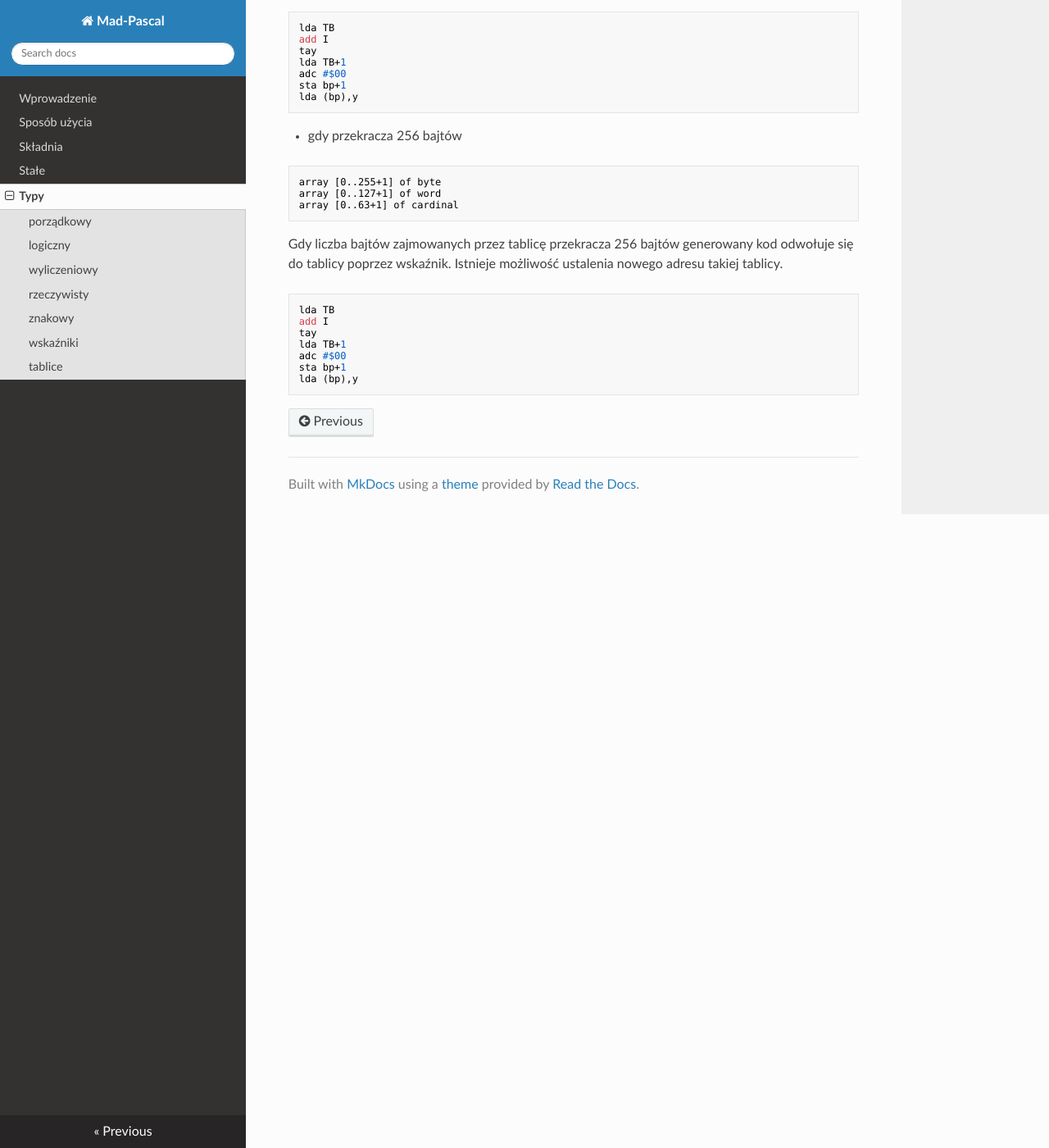
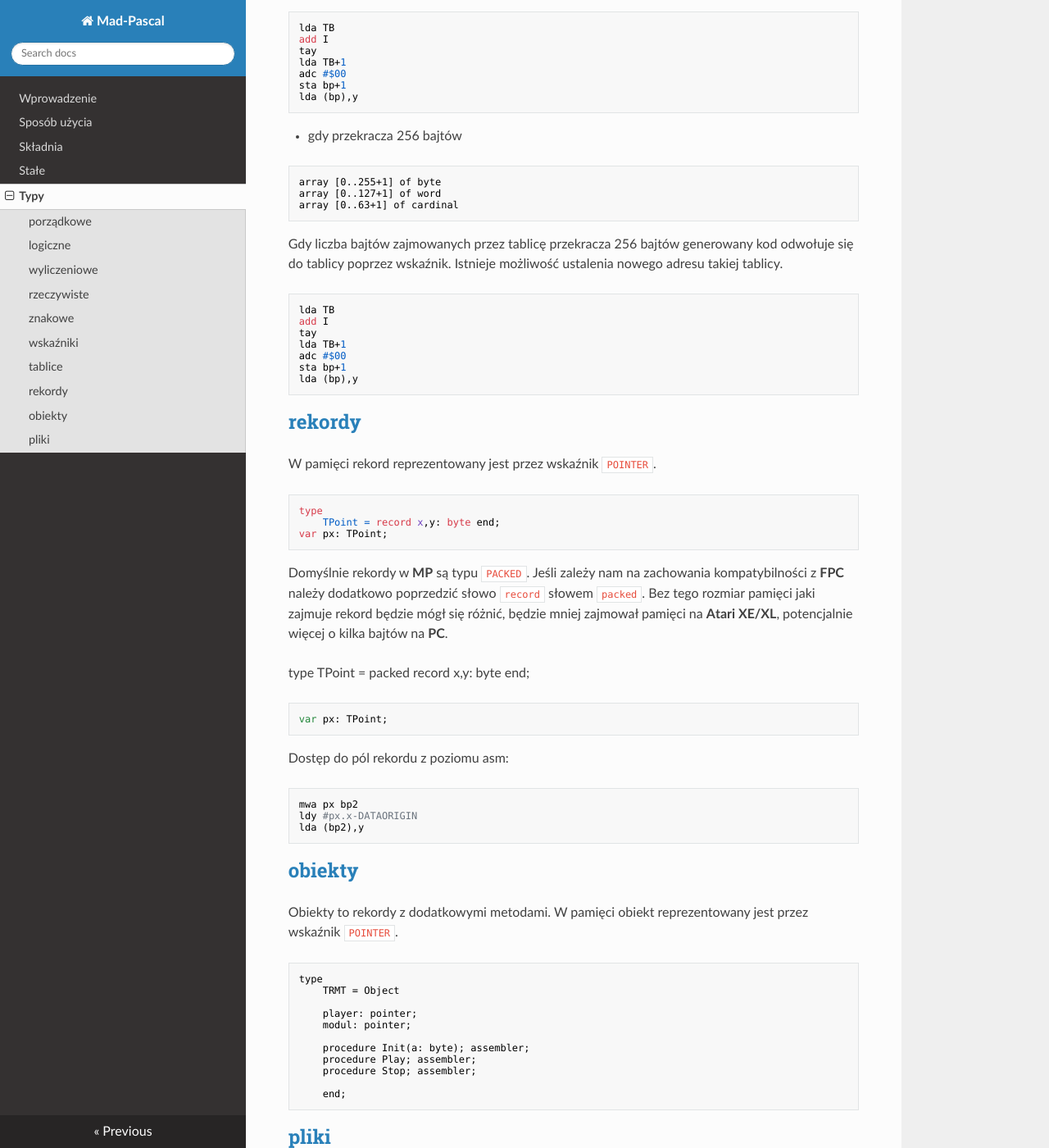
Before and after one commit to zbyti/mad-pascal-mkdocs, an MkDocs documentation site: the page built from docs/05-typy.md, in a window 1280 px wide and 1400 px high, scrolled down 3880 px. Shown: the whole window at 82% size. Built offline with MkDocs 1.6.1, drawn with Linux system fonts in a browser that asks for light colours; nearby versions of some CDN libraries; some of the changed text lies outside the part shown.

Commit message:
koniec typów

````diff
--- a/docs/05-typy.md
+++ b/docs/05-typy.md
@@ -1,6 +1,6 @@
 # Typy
 
-## [porządkowy](https://www.freepascal.org/docs-html/ref/refsu4.html#x26-250003.1.1)
+## [porządkowe](https://www.freepascal.org/docs-html/ref/refsu4.html#x26-250003.1.1)
 
 |Type    |Range                    |Size in bytes|
 |:-------|:-----------------------:|:-----------:|
@@ -15,13 +15,13 @@
 |INTEGER |-2147483648 .. 2147483647|4            |
 |LONGINT |-2147483648 .. 2147483647|4            |
 
-## [logiczny](https://www.freepascal.org/docs-html/ref/refsu4.html#x26-250003.1.1)
+## [logiczne](https://www.freepascal.org/docs-html/ref/refsu4.html#x26-250003.1.1)
 
 |Type    |Ord(True)                |Size in bytes|
 |:-------|:-----------------------:|:-----------:|
 |BYTE    |1                        |1            |
 
-## [wyliczeniowy](https://www.freepascal.org/docs-html/ref/refsu4.html#x26-280003.1.1)
+## [wyliczeniowe](https://www.freepascal.org/docs-html/ref/refsu4.html#x26-280003.1.1)
 
 Typ wyliczeniowy w **MP** został zaimplementowany w podstawowej postaci, tzn.:
 
@@ -53,7 +53,7 @@ var
 
 Aktualnie kompilator **MP** nie sprawdzi poprawności typów wyliczeniowych dla operacji `IF ELSE`.
 
-## [rzeczywisty](https://www.freepascal.org/docs-html/ref/refsu5.html#x27-300003.1.2)
+## [rzeczywiste](https://www.freepascal.org/docs-html/ref/refsu5.html#x27-300003.1.2)
 
 |Type             |Range                   |Size in bytes|
 |:----------------|:----------------------:|:-----------:|
@@ -64,7 +64,7 @@ Aktualnie kompilator **MP** nie sprawdzi poprawności typów wyliczeniowych dla
 
 Konwersja typu `FLOAT` / `SINGLE` do liczby całkowitej dostępna jest tylko w zakresie `INTEGER`. Typ `INTEGER` nie pozwoli zaprezentować maksymalnej wartości `3.4E38` typu `FLOAT` / `SINGLE`.
 
-## [znakowy](https://www.freepascal.org/docs-html/ref/refsu6.html#x29-320003.2.1)
+## [znakowe](https://www.freepascal.org/docs-html/ref/refsu6.html#x29-320003.2.1)
 
 |Type    |Range                    |Size in bytes|
 |:-------|:-----------------------:|:-----------:|
@@ -170,3 +170,74 @@ Gdy liczba bajtów zajmowanych przez tablicę przekracza 256 bajtów generowany
     adc #$00
     sta bp+1
     lda (bp),y
+
+## [rekordy](https://www.freepascal.org/docs-html/ref/refsu15.html#x39-550003.3.2)
+
+W pamięci rekord reprezentowany jest przez wskaźnik `POINTER`.
+
+    type
+        TPoint = record x,y: byte end;
+    var px: TPoint;
+
+Domyślnie rekordy w **MP** są typu `PACKED`.
+Jeśli zależy nam na zachowania kompatybilności z **FPC** należy dodatkowo poprzedzić słowo `record` słowem `packed`.
+Bez tego rozmiar pamięci jaki zajmuje rekord będzie mógł się różnić, będzie mniej zajmował pamięci na **Atari XE/XL**, potencjalnie więcej o kilka bajtów na **PC**.
+
+type
+    TPoint = packed record x,y: byte end;
+
+    var px: TPoint;
+
+Dostęp do pól rekordu z poziomu asm:
+
+    mwa px bp2
+    ldy #px.x-DATAORIGIN
+    lda (bp2),y
+
+## [obiekty](https://www.freepascal.org/docs-html/ref/refse28.html#x60-780005.1)
+
+Obiekty to rekordy z dodatkowymi metodami. W pamięci obiekt reprezentowany jest przez wskaźnik `POINTER`.
+
+```pascal
+type
+    TRMT = Object
+
+    player: pointer;
+    modul: pointer;
+
+    procedure Init(a: byte); assembler;
+    procedure Play; assembler;
+    procedure Stop; assembler;
+
+    end;
+```
+
+## [pliki](https://www.freepascal.org/docs-html/ref/refsu17.html#x41-590003.3.4)
+
+Typ `FILE` reprezentuje uchwyt do pliku oraz definiuje rozmiar rekordu.
+
+```pascal
+type
+  ftype = array [0..63] of cardinal;
+
+var
+  f: file;               // rekord domyślny =128 bajtów
+  f: file of byte;       // rekord 1 bajt
+  f: file of ftype;      // rekord 256 bajtów (ftype = 64 * 4)
+```
+
+W pamięci **XE/XL** uchwyt `FILE `reprezentowany jest przez wskaźnik `POINTER` do tablicy o strukturze (rozmiar 12 bajtów):
+
+```
+.struct s@file
+pfname   .word      ; pointer to string with filename
+record   .word      ; record size
+chanel   .byte      ; channel *$10
+eof      .byte      ; EOF status
+buffer   .word      ; load/write buffer
+nrecord  .word      ; number of records for load/write
+numread  .word      ; pointer to variable, length of loaded data
+.ends
+```
+
+Do procedur, funkcji typ `FILE` może być przekazywany tylko jako zmienna.
````
